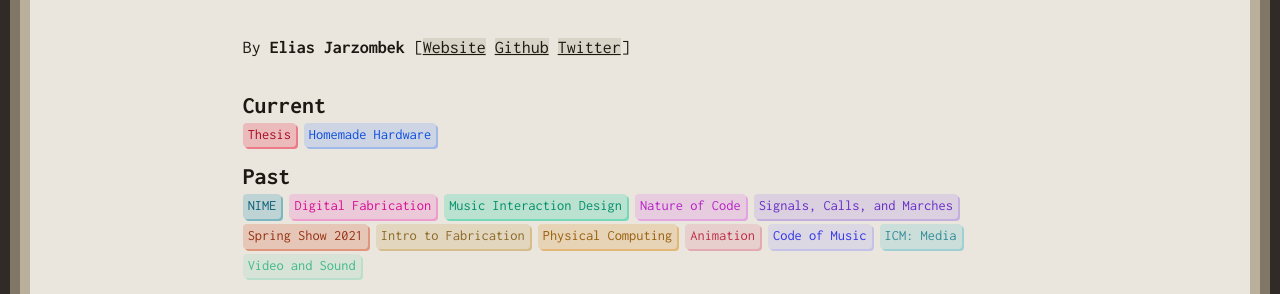
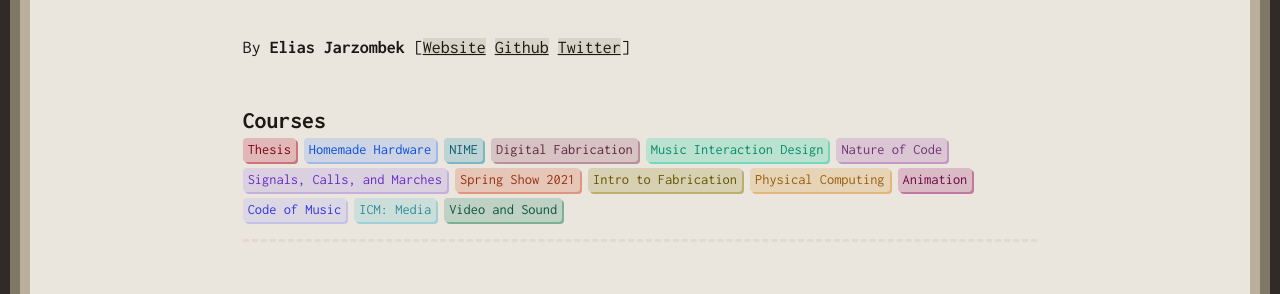
Before and after one commit to ejarzo/itp-blog, a Gatsby site: page / in a window 1280 px wide. Shown: the part 132-426 px from the top of the page. Built offline with nearby package versions, Linux system fonts and the light colour scheme; Gatsby itself is replaced by a stand-in of ours; some packages are replaced by stand-ins of ours; a web font is replaced by a local one.

Commit message:
archive it

```diff
--- a/gatsby-config.js
+++ b/gatsby-config.js
@@ -1,12 +1,12 @@
 module.exports = {
   siteMetadata: {
-    title: `ITP Notebook`,
+    title: `ITP Notebook [2020 - 2022]`,
     author: {
       name: `Elias Jarzombek`,
-      summary: `muscian and developer`,
+      summary: `musician and developer`,
     },
     description: `ITP Notebook`,
-    siteUrl: `https://gatsby-starter-blog-demo.netlify.app/`, // TODO
+    siteUrl: `https://itp.eliasjarzombek.com//`, // TODO
     socialUrls: {
       portfolio: 'https://eliasjarzombek.com',
       github: 'https://github.com/ejarzo',
@@ -63,7 +63,7 @@
       resolve: `gatsby-plugin-plausible`,
       options: {
         domain: `itp.eliasjarzombek.com`,
-        customDomain: 'sts.itp.eliasjarzombek.com',
+        // customDomain: 'sts.itp.eliasjarzombek.com',
       },
     },
     // `gatsby-plugin-feed`,
--- a/src/pages/index.js
+++ b/src/pages/index.js
@@ -49,7 +49,7 @@
           marginBottom: rhythm(2),
         }}
       >
-        <h3 style={{ margin: '0' }}>Current</h3>
+        {/* <h3 style={{ margin: '0' }}>Current</h3> */}
         <div
           style={{
             paddingBottom: rhythm(0.5),
@@ -57,7 +57,7 @@
         >
           <TagsList tags={tags.filter((tag) => TAGS[tag].isCurrent)} />
         </div>
-        <h3 style={{ margin: '0' }}>Past</h3>
+        <h3 style={{ margin: '0' }}>Courses</h3>
         <TagsList tags={tags.filter((tag) => !TAGS[tag].isCurrent)} />
       </div>
 
--- a/src/utils/tags.js
+++ b/src/utils/tags.js
@@ -1,8 +1,8 @@
 export const TAGS = {
   PHYSICAL_COMPUTING: { label: 'Physical Computing', color: '#db8915' },
   CODE_OF_MUSIC: { label: 'Code of Music', color: '#9fa0f4' },
-  VIDEO_AND_SOUND: { label: 'Video and Sound', color: '#8cd8bb' },
-  ANIMATION: { label: 'Animation', color: '#dd7385' },
+  VIDEO_AND_SOUND: { label: 'Video and Sound', color: '#107c53' },
+  ANIMATION: { label: 'Animation', color: '#990D61' },
   ICM: { label: 'ICM: Media', color: '#56bcc9' },
   MUSIC_INTERACTION_DESIGN: {
     label: 'Music Interaction Design',
@@ -10,11 +10,11 @@
   },
   NATURE_OF_CODE: {
     label: 'Nature of Code',
-    color: '#da67e5',
+    color: '#A04CA8',
   },
   FAB: {
     label: 'Intro to Fabrication',
-    color: '#c6963d',
+    color: '#937901',
   },
   SIGNALS_CALLS_MARCHES: {
     label: 'Signals, Calls, and Marches',
@@ -26,7 +26,7 @@
   },
   DIGIFAB: {
     label: `Digital Fabrication`,
-    color: '#f455bf',
+    color: '#8A3B5B',
   },
   NIME: {
     label: `NIME`,
@@ -35,11 +35,11 @@
   HOMEMADE_HARDWARE: {
     label: `Homemade Hardware`,
     color: '#598bf7',
-    isCurrent: true,
+    // isCurrent: true,
   },
   THESIS: {
     label: `Thesis`,
-    color: '#ef1032',
-    isCurrent: true,
+    color: '#b7011d',
+    // isCurrent: true,
   },
 };
```
